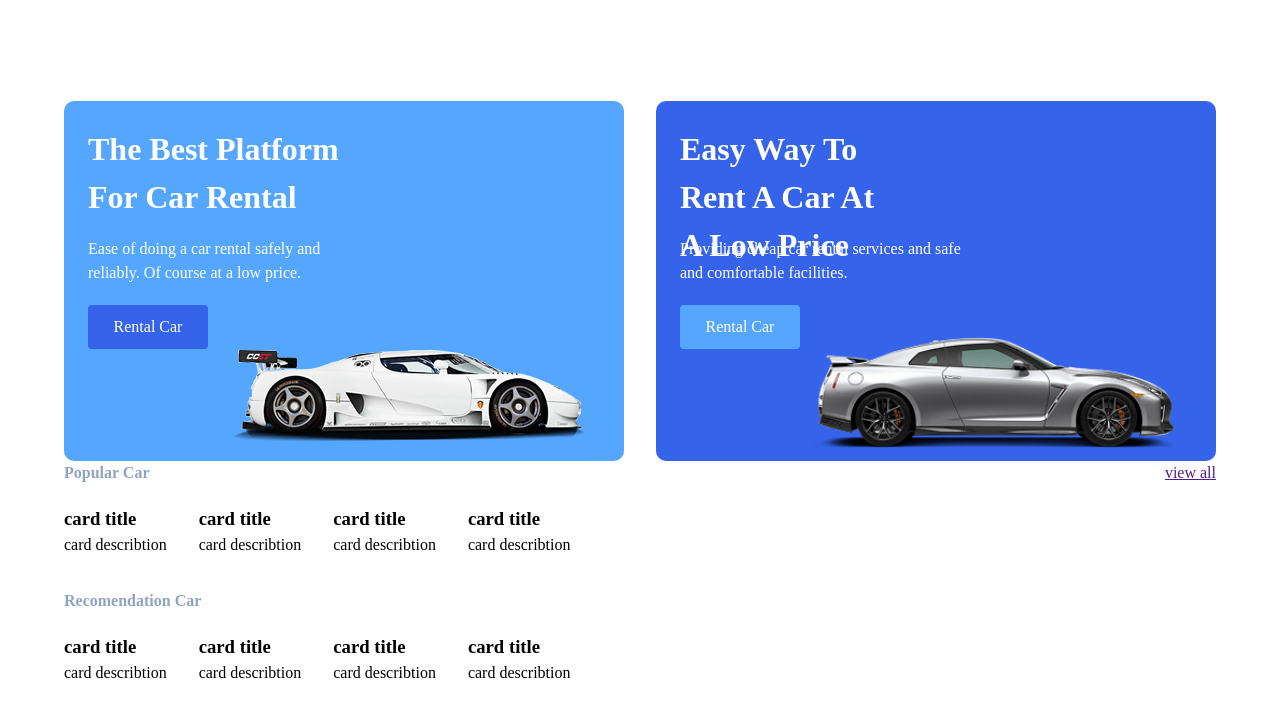
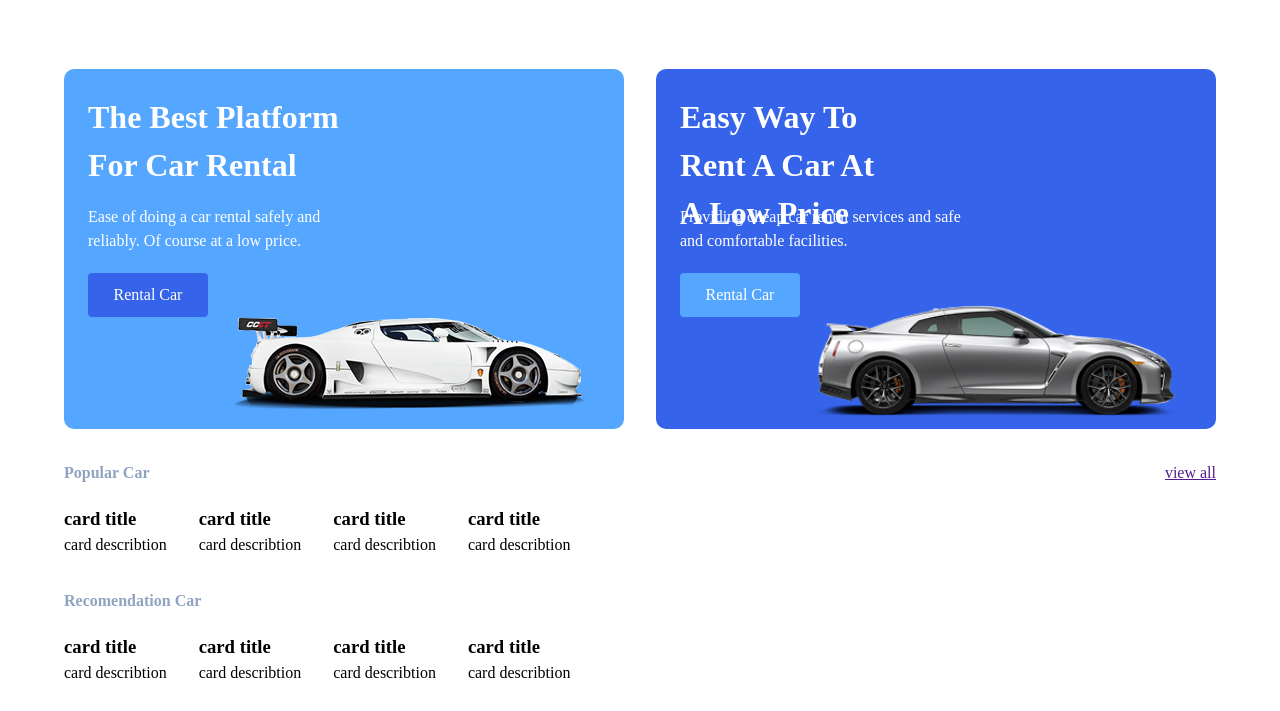
Before and after one commit to msirbilashvili4-dot/car-rent-website, a plain HTML site: page index.html in a window 1280 px wide. Shown: the part 89-800 px from the top of the page. Drawn offline with Linux system fonts and the light colour scheme.

Commit message:
Update wrapper padding and margin

```diff
--- a/assets/css/style.css
+++ b/assets/css/style.css
@@ -61,7 +61,7 @@ header {
     width: 100%;
     max-width: 100%;
     .wrapper {
-        padding: 32px 0 0;
+        margin-bottom: 32px;
         gap: 32px;
 
     }
```
